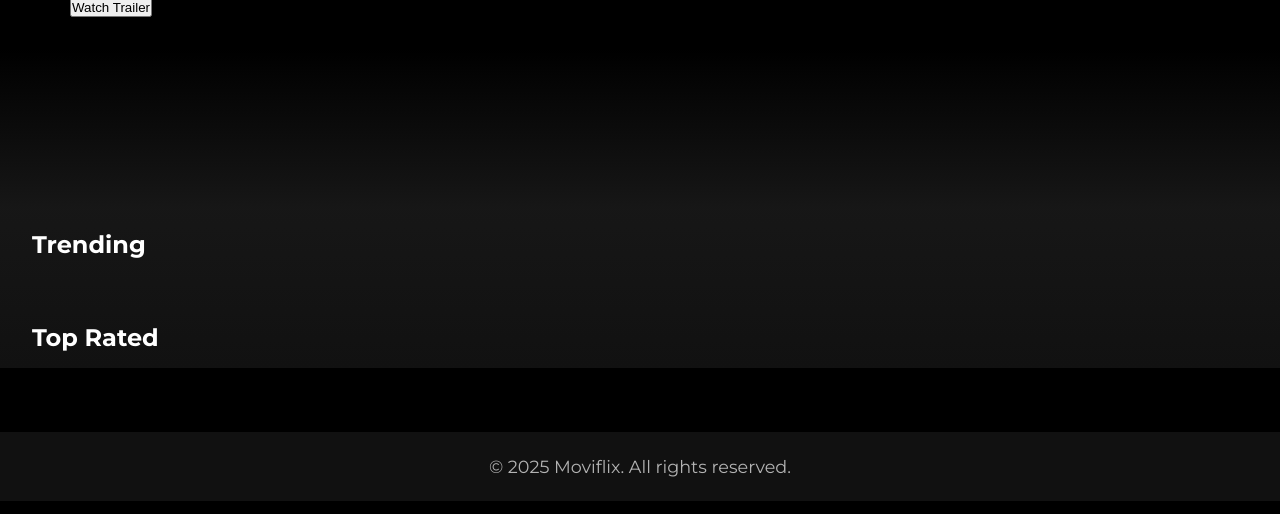
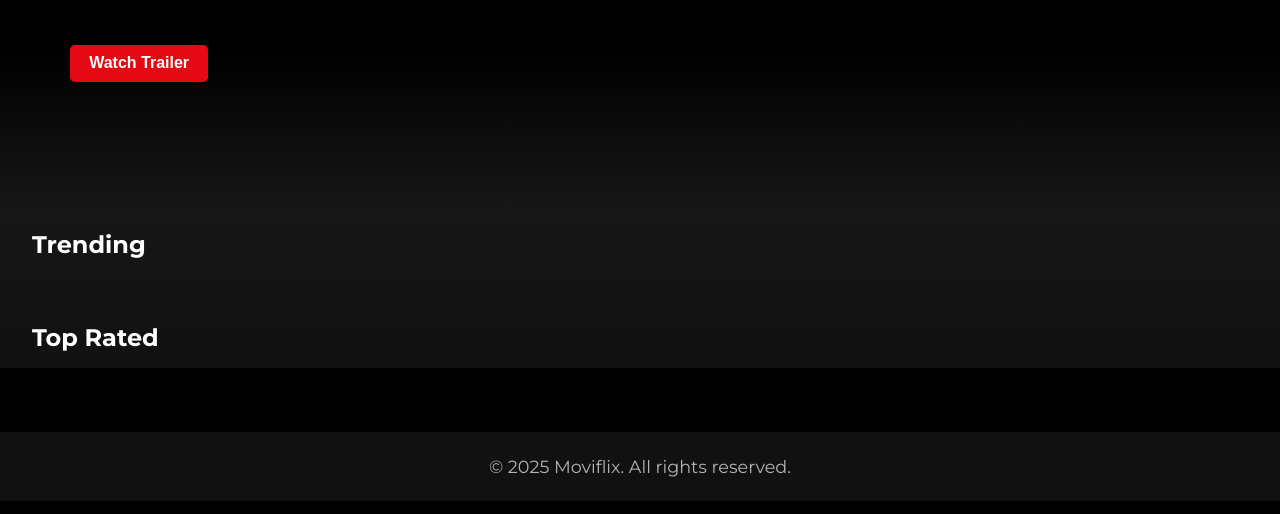
Before and after one commit to payalrana-11/movie_guide_web, a plain HTML site: page index.html in a window 1280 px wide. Shown: the part 286-800 px from the top of the page. Drawn offline with Linux system fonts and the light colour scheme; no server answers.

Commit message:
Update style.css

```diff
--- a/style.css
+++ b/style.css
@@ -102,6 +102,29 @@ body {
     font-weight: 470;
     max-width:360px;
     height:80px;
+}
+.banner-btn {
+  display: inline-block;
+  margin-top: 3rem;
+  padding: 0.6rem 1.2rem;
+  font-size: 1rem;
+  font-weight: 600;
+  color: #fff;
+  background-color: #e50914;
+  border: none;
+  border-radius: 0.3rem;
+  cursor: pointer;
+  transition: background-color 0.2s ease, transform 0.2s ease;
+}
+
+.banner-btn:hover {
+  background-color: #f6121d;
+  transform: scale(1.05);
+}
+
+.banner-btn:active {
+  background-color: #b20710;
+  transform: scale(0.98);
 }
 
 #banner-fade-bottom{
```
